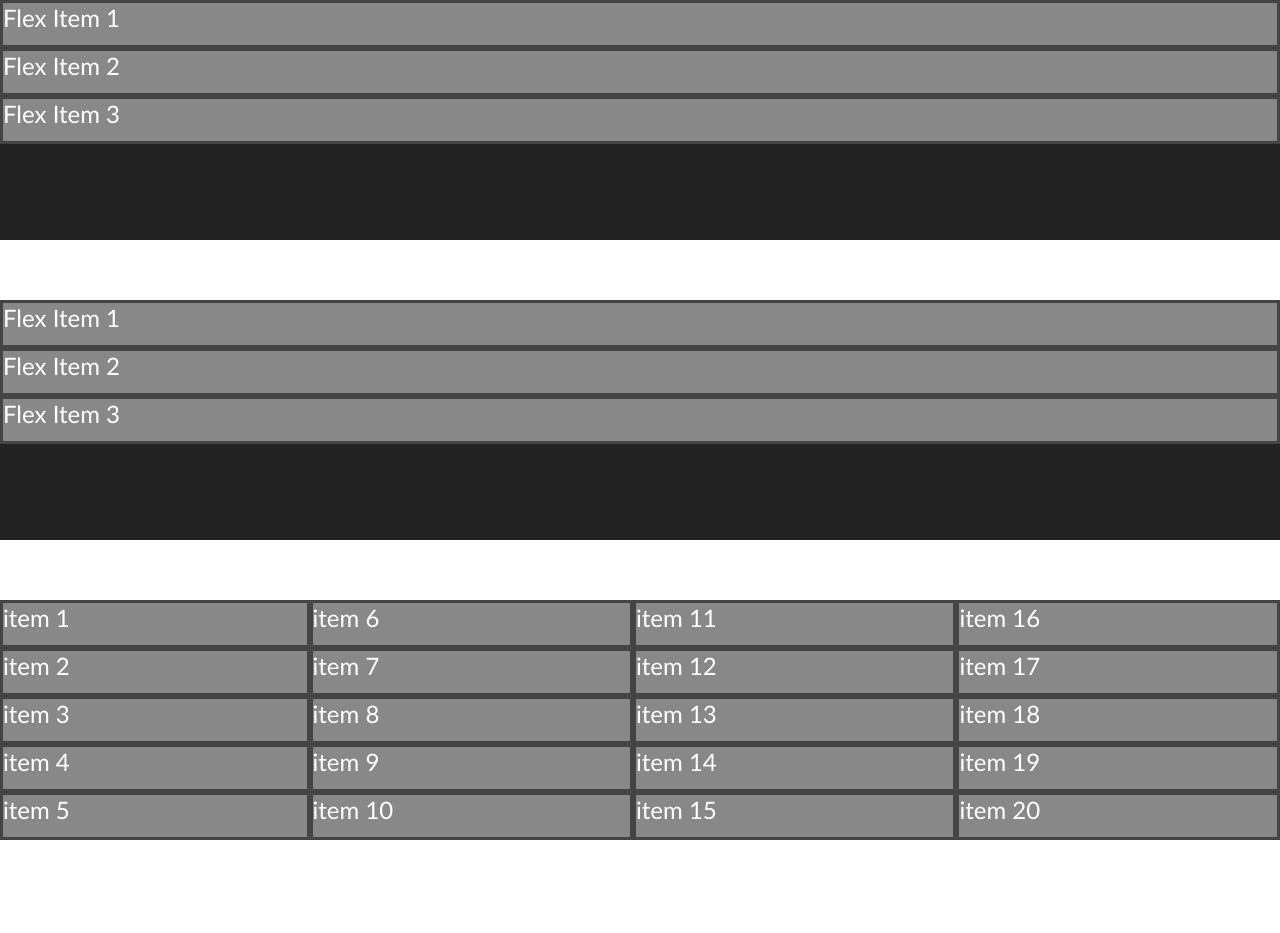
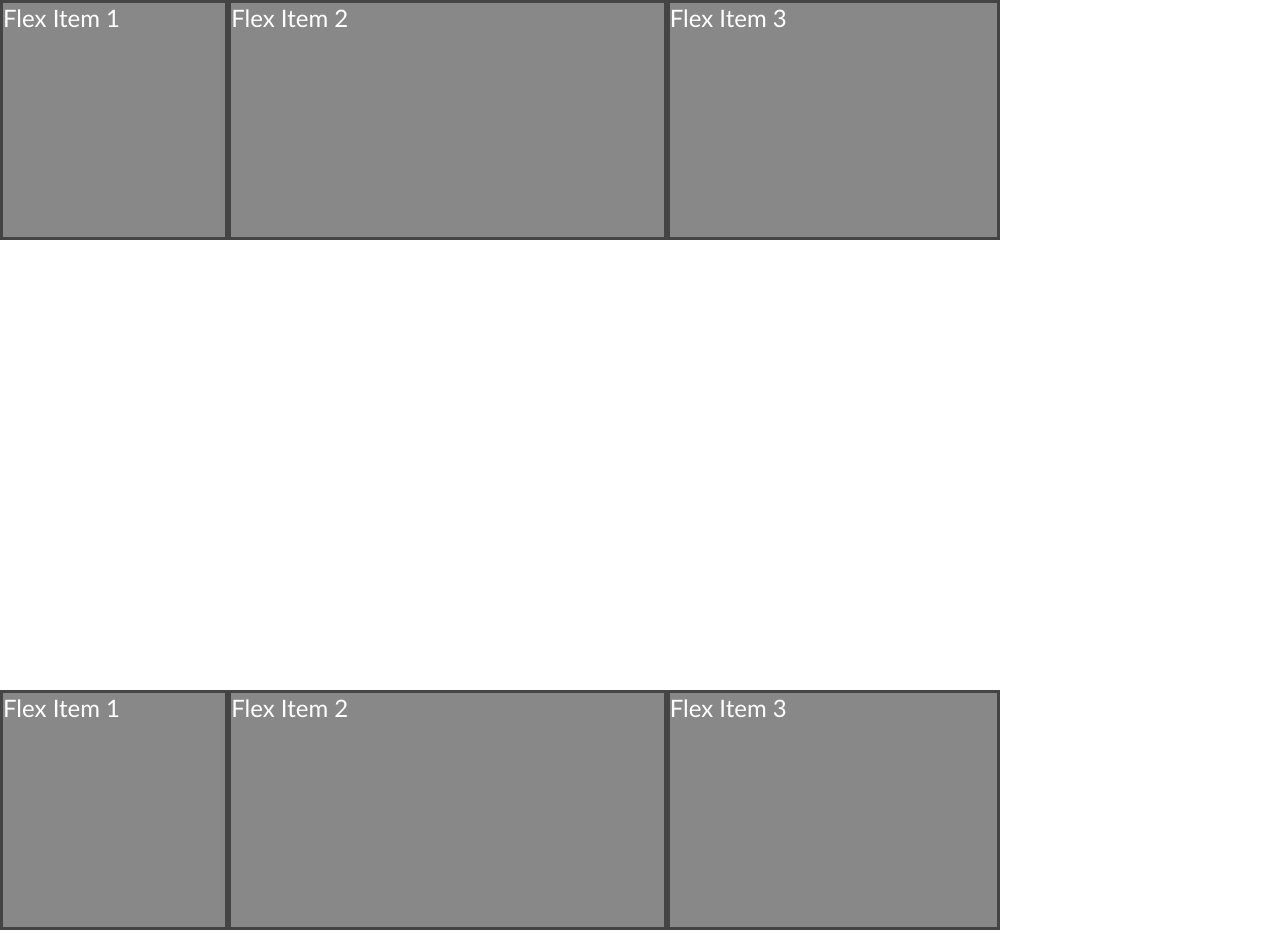
Before and after one commit to Jochizan/courses-css, a plain HTML site: page index.html in a window 1280 px wide. Shown: the top 933 px of the page. Before the commit the page ends 840 px from the top, so only its background shows below. Drawn offline with Linux system fonts and the light colour scheme.

Commit message:
CSS y GRID con JonMircha

```diff
--- a/css/main.css
+++ b/css/main.css
@@ -15,6 +15,7 @@ html {
 }
 
 .container {
+  width: 1000px;
   background-color: #222;
   height: 30vh;
 
@@ -26,12 +27,12 @@ html {
   /* row-reverse invierte el orden en el que se muestran apegandolo hacia arriba*/
   /* column los muestra alineados en columna y con reverse los muestra en orden
   inverso pero apegandolo hacia abajo*/
-  flex-direction: row-reverse; /* row | row-reverse | column | column-reverse */
+  flex-direction: row; /* row | row-reverse | column | column-reverse */
   /* wrap define si la caja flexbox envuelve o NO sus hijos */
-  flex-wrap: wrap; /* nowrap | wrap | wrap-reverse*/
+  flex-wrap: nowrap; /* nowrap | wrap | wrap-reverse*/
   /* flex-flow */
   /* flex flow es la combinación de flex-direction y flex-wrap */
-  flex-flow: column wrap;
+  flex-flow: row nowrap;
   /* Justify content define la alineación de los elementos hijos, respecto del
   eje principal definida en flex-direcion (main axis) */
   justify-content: flex-start; /* flex-start | flex-end | space-between | space-around | space-evenly */
@@ -40,7 +41,7 @@ html {
   align-items: stretch; /* stretch | flex-start | flex-end | center | baseline */
   /* Align content hace lo mismo que justify-content pero en el eje transversal o secundario
   y no funciona si los hijos están en UNA sóla línea por el flex-wrap: nowrap; */
-  align-content: stretch; /* flex-start | flex-end | center | stretch
+  align-content: flex-start; /* flex-start | flex-end | center | stretch
   | space-between | space-around | space-evenly */
 }
 
@@ -49,11 +50,23 @@ html {
   /* Tanto el width como el height son importantes cuando se usa flex-direction
   y el align-items como el align-content es stretch */
   /* width: 20%; */
-  height: 20%;
+  /* height: 20%; */
+  /** Cuando la caja flexbox tenga sobrante, es la habilidad de crecer,
+  valor por defecto es 0, NO se aceptan valores negativos */
+  flex-grow: 1;
+  /* Cuando la caja flexbox NO tenga espacio sobrante, es la habilidad
+  o el factor de encogerse, valor por defecto es 1, NO se aceptan valores negativos
+  */
+  flex-shrink: 1;
+  flex-basis: auto;
   font-size: 2rem;
   background-color: #888;
 }
 
-/* .items:nth-child(2) {
-  font-size: 150%;
-} */
+.items:nth-child(2) {
+  flex-grow: 3;
+}
+
+.items:nth-child(3) {
+  flex-grow: 2;
+}
--- a/index.html
+++ b/index.html
@@ -3,8 +3,8 @@
   <head>
     <meta charset="UTF-8" />
     <meta name="viewport" content="width=device-width, initial-scale=1" />
-    <meta http-equiv="X-UA-Compatible" content="ie-edge">
-    <link rel="stylesheet" href="./css/main.css">
+    <meta http-equiv="X-UA-Compatible" content="ie-edge" />
+    <link rel="stylesheet" href="./css/main.css" />
     <title>Flexbox</title>
   </head>
   <body>
@@ -13,19 +13,20 @@
       <article class="items">Flex Item 2</article>
       <article class="items">Flex Item 3</article>
     </section>
-    <br/>
-    <br/>
-    <br/>
-    <br/>
+    <br /><br /><br /><br /><br /><br /><br /><br /><br /><br /><br /><br /><br /><br /><br /><br /><br /><br /><br /><br /><br /><br /><br /><br /><br /><br />
+    <br />
+    <br />
+    <br />
+    <br />
     <section class="container">
       <article class="items">Flex Item 1</article>
       <article class="items">Flex Item 2</article>
       <article class="items">Flex Item 3</article>
     </section>
-    <br/>
-    <br/>
-    <br/>
-    <br/>
+    <br />
+    <br />
+    <br />
+    <br />
     <section class="container">
       <article class="items">item 1</article>
       <article class="items">item 2</article>
@@ -48,5 +49,5 @@
       <article class="items">item 19</article>
       <article class="items">item 20</article>
     </section>
- </body>
+  </body>
 </html>
```
